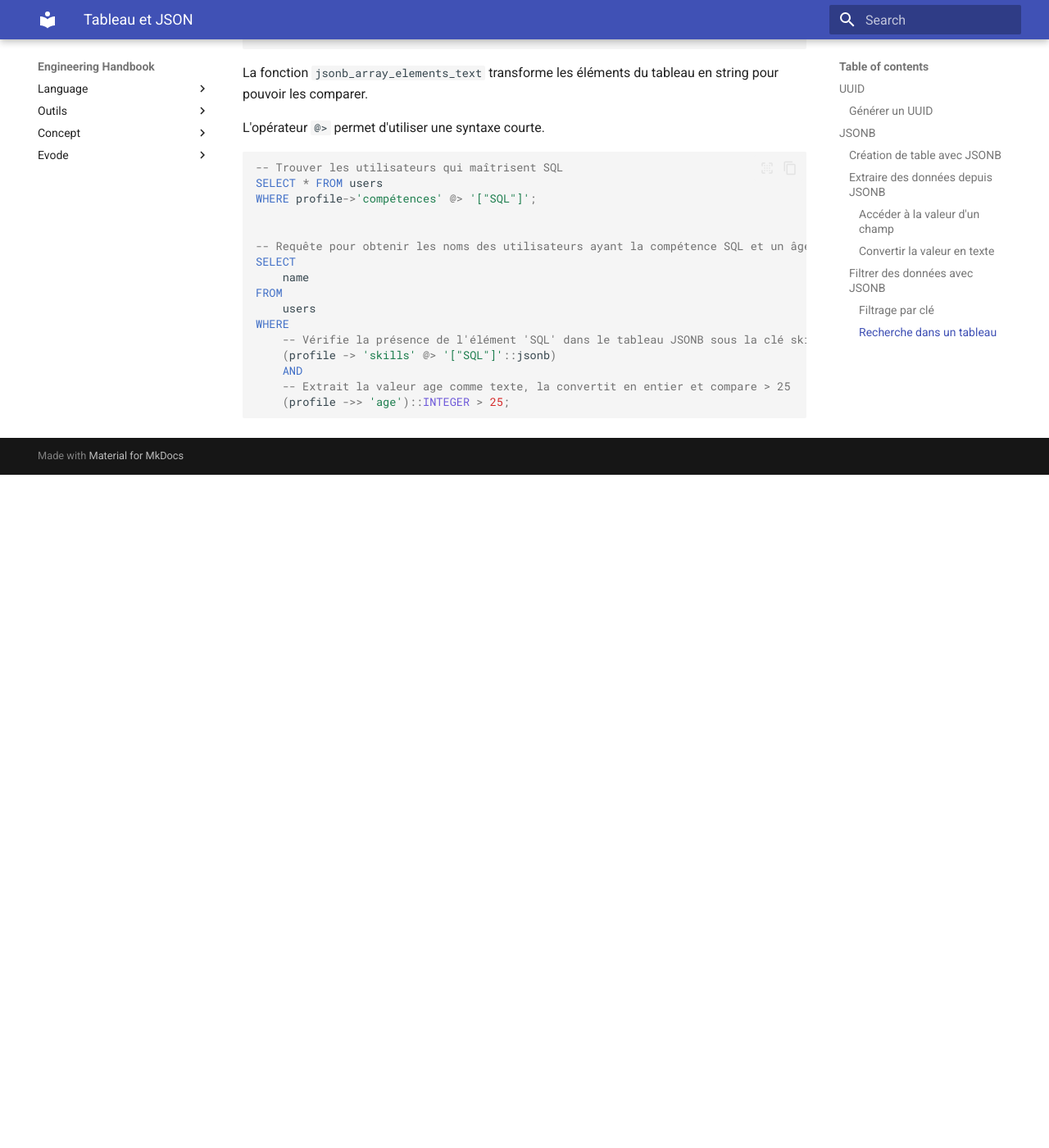
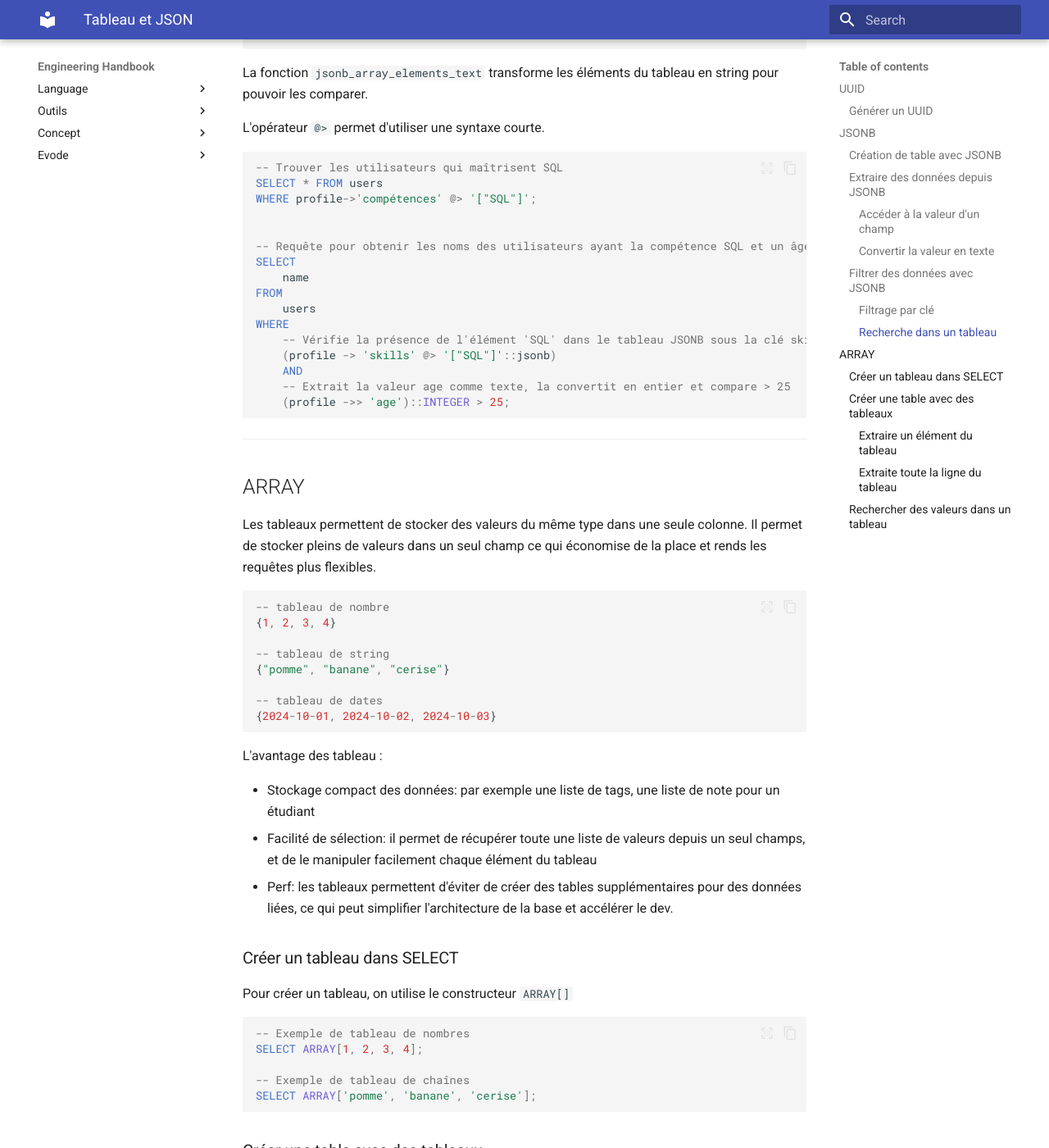
Before and after one commit to GuillemotClement/engineering-handbook, an MkDocs documentation site: the page built from docs/language/sql/14-tableau-et-json.md, in a window 1280 px wide and 1400 px high, scrolled down 2800 px. Shown: the whole window at 82% size. Built offline with MkDocs 1.6.1 and Material for MkDocs 9.7.7, drawn with Linux system fonts in a browser that asks for light colours; before the commit the page ends 3379 px from its top, so only the background shows below that; some of the changed text lies outside the part shown.

Commit message:
p - conversion type sql

````diff
--- a/docs/language/sql/14-tableau-et-json.md
+++ b/docs/language/sql/14-tableau-et-json.md
@@ -132,3 +132,88 @@ WHERE
     -- Extrait la valeur age comme texte, la convertit en entier et compare > 25
     (profile ->> 'age')::INTEGER > 25;
 ```
+
+
+---
+
+## ARRAY
+
+Les tableaux permettent de stocker des valeurs du même type dans une seule colonne. Il permet de stocker pleins de valeurs dans un seul champ ce qui économise de la place et rends les requêtes plus flexibles.
+
+```sql
+-- tableau de nombre
+{1, 2, 3, 4}
+
+-- tableau de string
+{"pomme", "banane", "cerise"}
+
+-- tableau de dates
+{2024-10-01, 2024-10-02, 2024-10-03}
+```
+
+L'avantage des tableau :
+
+- Stockage compact des données: par exemple une liste de tags, une liste de note pour un étudiant
+- Facilité de sélection: il permet de récupérer toute une liste de valeurs depuis un seul champs, et de le manipuler facilement chaque élément du tableau
+- Perf: les tableaux permettent d'éviter de créer des tables supplémentaires pour des données liées, ce qui peut simplifier l'architecture de la base et accélérer le dev.
+
+### Créer un tableau dans SELECT
+
+Pour créer un tableau, on utilise le constructeur `ARRAY[]`
+
+```sql
+-- Exemple de tableau de nombres
+SELECT ARRAY[1, 2, 3, 4];
+
+-- Exemple de tableau de chaînes
+SELECT ARRAY['pomme', 'banane', 'cerise'];
+```
+
+### Créer une table avec des tableaux
+
+|id|name - VARCHAR(50)|subjects - TEXT[]|
+|---|---|---|
+|1|Alex|{Mathematique,Physique}|
+|2|Maria|{Chimie,Biologie,Anglais}|
+|3|Peter|{Informatique}|
+On peut ensuite venir récupérer les valeurs :
+```sql
+SELECT * FROM students;
+```
+
+|id|name|subjects|
+|---|---|---|
+|1|Alex|{Mathematique,Physique}|
+|2|Maria|{Chimie,Biologie,Anglais}|
+|3|Peter|{Informatique}|
+### Extraction des données depuis les tableaux
+
+PG propose plusieurs fonctions et opérateurs
+
+#### Extraire un élément du tableau
+
+On peut utiliser les `[]` puis l'index de l'élément. La numérotation commence à 1.
+
+```sql
+-- On récupère la première matière de chaque étudiant
+SELECT name, subjects[1] AS premiere_matiere FROM students;
+```
+
+#### Extraite toute la ligne du tableau
+
+Pour récupérer tous les éléments du tableau, on utilise un `SELECT`
+
+```sql
+SELECT name, subjects FROM students;
+```
+
+### Rechercher des valeurs dans un tableau
+
+Parfois, on veut savoir si un tableau contient une valeur précise, pour cela on utilise `ANY`
+
+```sql
+-- Sélectionner les étudiants qui étudient "Mathematique"
+SELECT name
+FROM students
+WHERE 'Mathematique' = ANY(subjects);
+```
--- a/mkdocs.yml
+++ b/mkdocs.yml
@@ -58,6 +58,7 @@ nav:
           - Type SQL: language/sql/13-type-donnee.md
           - Tableau et JSON: language/sql/14-tableau-et-json
           - DB: language/sql/database.md
+          - Conversion de type: language/sql/15-comparaison-et-conversion.md
   - Outils:
       - Linux: tools/linux/index.md
       - Git: tools/git/index.md
````
Also changed, not shown: docs/language/sql/15-comparaison-et-conversion.md (added, +110 -0 lines), docs/.obsidian/app.json, docs/.obsidian/appearance.json, docs/.obsidian/workspace.json.
